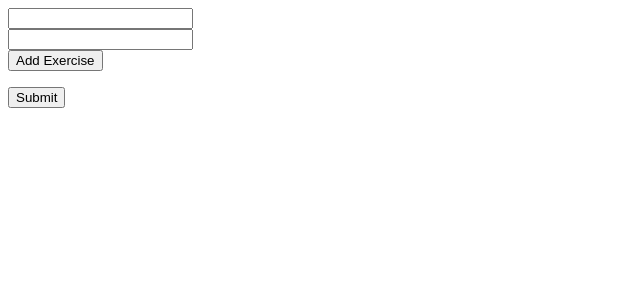
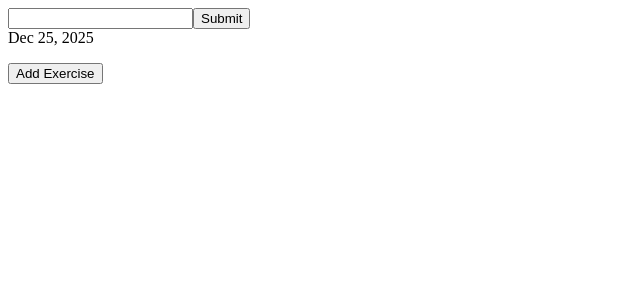
Before and after one commit to farron65/tren-den, a React app in the folder frontend/: page /create-workout in a window 1280 px wide. Shown: the top 300 px of the page, without its empty margins (0-640 px from the left). Built offline with nearby package versions, Linux system fonts and the light colour scheme; sample sign-in values are in the browser's storage; the HTML template or start-up script is replaced by a standard one.

Commit message:
Display workout date instead of empty input

```diff
--- a/frontend/src/components/WorkoutCreate.tsx
+++ b/frontend/src/components/WorkoutCreate.tsx
@@ -73,8 +73,17 @@ export default function CreateWorkout() {
         }
     }
 
-    function ChangeWorkoutValues(field: "workout_name" | "date", value: string) {
-        const updatedWorkout = {...workout, [field]: value}
+    function getDate(dateType: string) {
+        const today = new Date();
+        const month = today.toLocaleString("default", {month: "short"});
+        const day = today.getDate();
+        const year = today.getFullYear();
+
+        return  dateType === "view" ? `${month} ${day}, ${year}` : `${year}-${today.getMonth()+1}-${day} ${today.toLocaleTimeString("it-IT")}`;
+    }
+
+    function ChangeWorkoutValues(workoutName: string) {
+        const updatedWorkout = {...workout, workoutName}
         setWorkout(updatedWorkout);
     }
 
@@ -127,14 +136,14 @@ export default function CreateWorkout() {
                 <input type="text" onChange={(e) => ChangeExerciseName(exercise.id, e.target.value)} key={exercise.id} />
 
                 <button onClick={() => AddNewSet(exercise.id)}>Add Set</button>
-                <button onClick={() => DeleteExercise(exercise.id)}>Delete Exercise</button>
+                <button onClick={() => DeleteExercise(exercise.id)}>X</button>
                 {exercise.sets.map((set) =>
                     <div key={set.id}>
                         <label>Weight</label>
                         <input type="number" onChange={(e) => ChangeSetValues(exercise.id, set.id, "weight", parseFloat(e.target.value))} value={set.weight}/>
                         <label>Reps</label>
                         <input type="number" onChange={(e) => ChangeSetValues(exercise.id, set.id, "reps", parseInt(e.target.value))} value={set.reps}/>
-                        <button onClick={() => DeleteSet(exercise.id, set.id)}>Delete</button>
+                        <button onClick={() => DeleteSet(exercise.id, set.id)}>X</button>
                     </div>
                 )}
             </div>
@@ -144,20 +153,16 @@ export default function CreateWorkout() {
     return (
         <>
         <div>
-            <input onChange={(e) => ChangeWorkoutValues("workout_name", e.target.value)} type="text" value={workout.workout_name}/>
-        </div>
-        <div>
-            <input onChange={(e) => ChangeWorkoutValues("date", e.target.value)} type="text" value={workout.date}/>
-        </div>
-        <div>
-            <button onClick={AddExercise}>Add Exercise</button>
-        </div>
-        <div>
+            <input onChange={(e) => ChangeWorkoutValues(e.target.value)} type="text" value={workout.workout_name}/>
+            <button onClick={(e) => handleSubmit(e)}>Submit</button>
+            <div>
+                {getDate("view")}
+            </div>
             <ol>
                 {exercises}
             </ol>
+            <button onClick={AddExercise}>Add Exercise</button>
         </div>
-        <button onClick={(e) => handleSubmit(e)}>Submit</button>
         </>
     )
 
```
